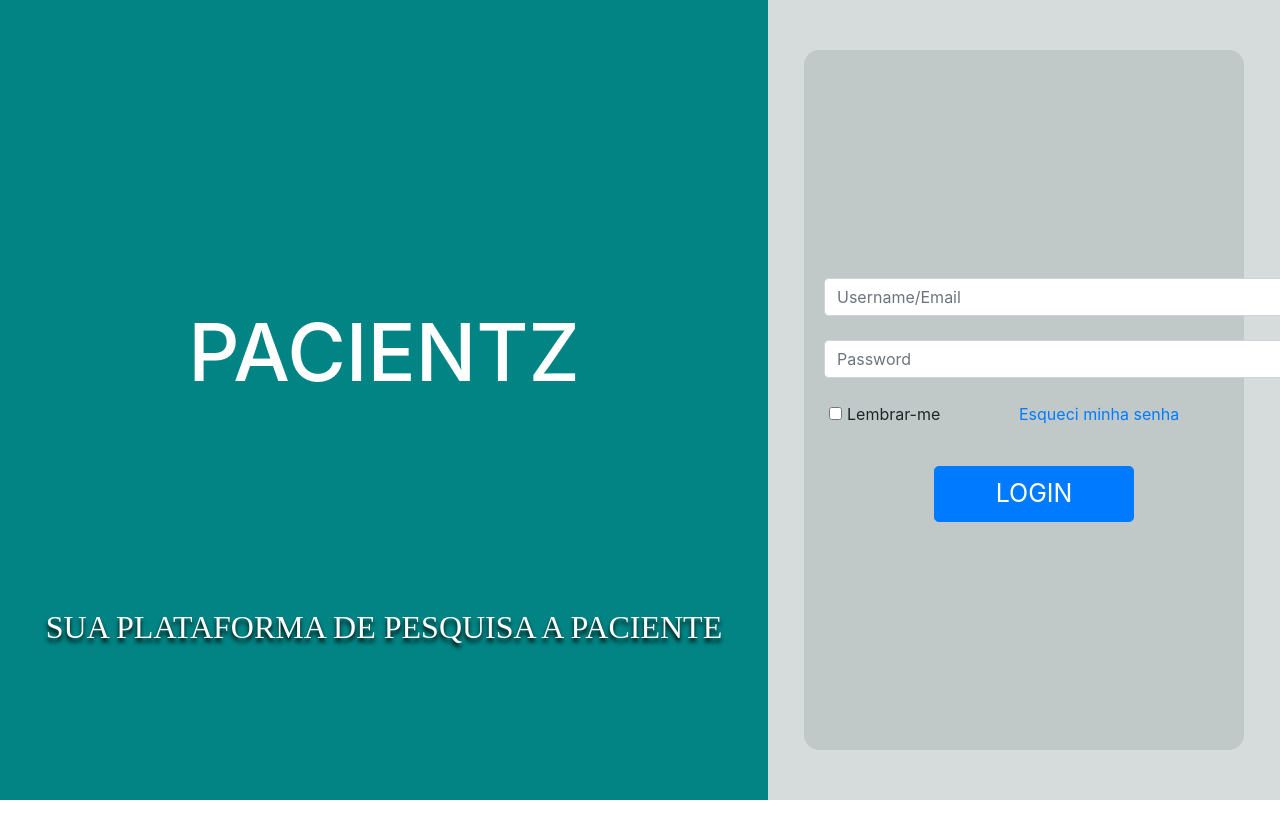
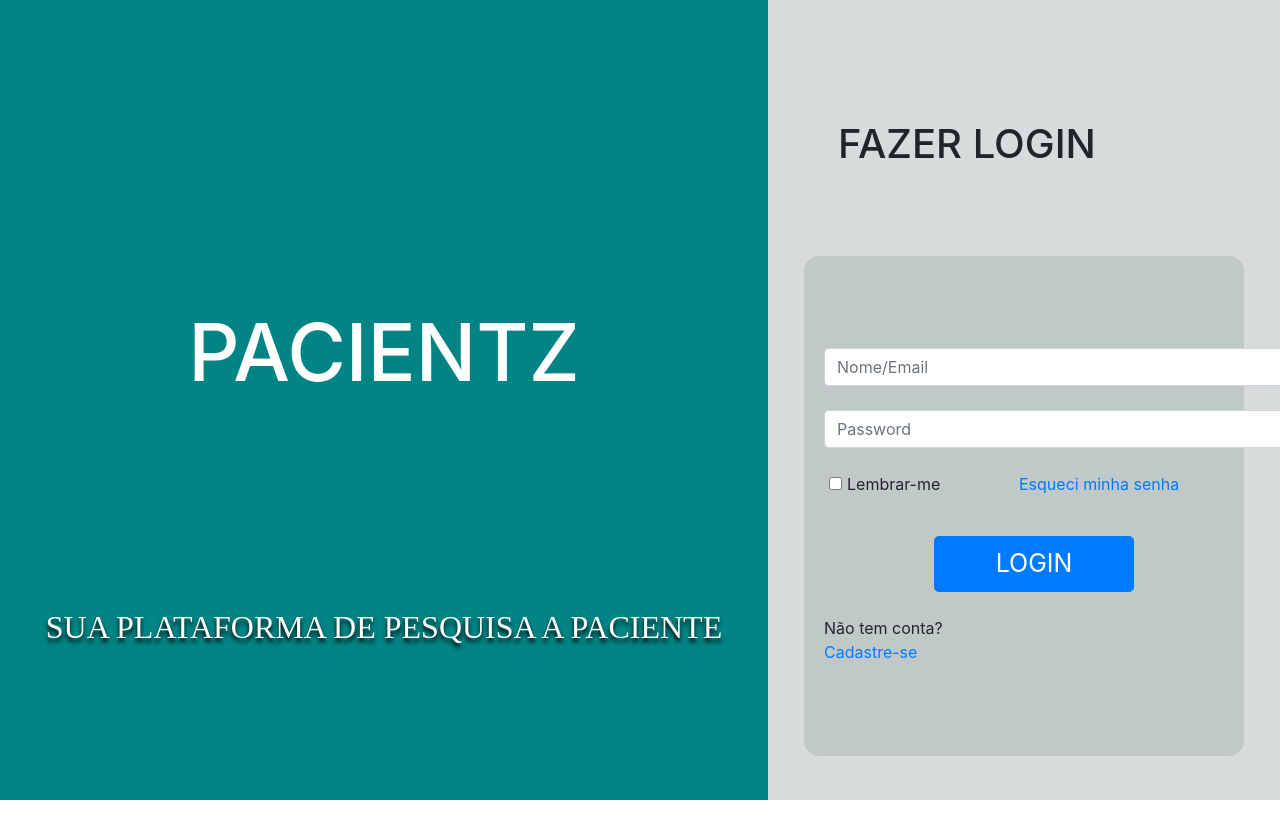
Before and after one commit to EricBernardi20/novoapp-frontend, an Angular app in the folder app-frontend/: page / in a window 1280 px wide. Shown: the top 838 px of the page. Built offline with nearby package versions, Linux system fonts and the light colour scheme.

Commit message:
versao 1.0 da pagina login

```diff
--- a/app-frontend/src/app/login/login.component.html
+++ b/app-frontend/src/app/login/login.component.html
@@ -8,11 +8,14 @@
     </div>
 
     <div class="login">
+        <div class="loginTitle">
+            <h1>FAZER LOGIN</h1>
+        </div>
         <div class="loginBox">
             <div class="loginAlign">
 
                 <div class="inputs">
-                    <input type="text" class="form-control" placeholder="Username/Email" aria-describedby="basic-addon1">
+                    <input type="text" class="form-control" placeholder="Nome/Email" aria-describedby="basic-addon1">
                 </div>
                 <br>
                 <div class="inputs">
@@ -39,6 +42,11 @@
                 <div class="login-button">
                     <button class="btn btn-primary btn-lg" id="buttonLogin" href="#" role="button">LOGIN</button>
                 </div>
+                <div class="register">
+                    <br>
+                    <P>Não tem conta?</P>
+                    <a href="#">Cadastre-se</a>
+                </div>
             </div>
         </div>
     </div>
--- a/app-frontend/src/app/login/login.component.scss
+++ b/app-frontend/src/app/login/login.component.scss
@@ -40,13 +40,23 @@
         }
     }
 
+
+
     .login {
         display: flex;
+        flex-direction: column;
         background-color: rgba(193, 201, 200, 0.65);
         align-items: center;
-        justify-content: space-evenly;
+
         width: 40%;
         height: 100vh;
+
+        .loginTitle{
+            align-self: flex-start;
+            padding-left: 70px;
+            padding-top: 120px;
+            padding-bottom: 80px;
+        }
 
 
         .loginBox {
@@ -56,7 +66,7 @@
                 display: flex;
                 background-color: #C1C9C8;
                 width: 440px;
-                height: 700px;
+                height: 500px;
                 padding-left: 20px;
                 justify-content: center;
                 align-items: flex-start;
@@ -87,7 +97,7 @@
                     }
 
                     .forgot {
-
+                        justify-self: flex-end;
                     }
                 }
 
@@ -100,6 +110,13 @@
                         width: 200px;
                     }
                 }
+
+                .register {
+                    p {
+                        margin: 0px;
+                    }
+
+                }
             }
 
             .form-control {
```
